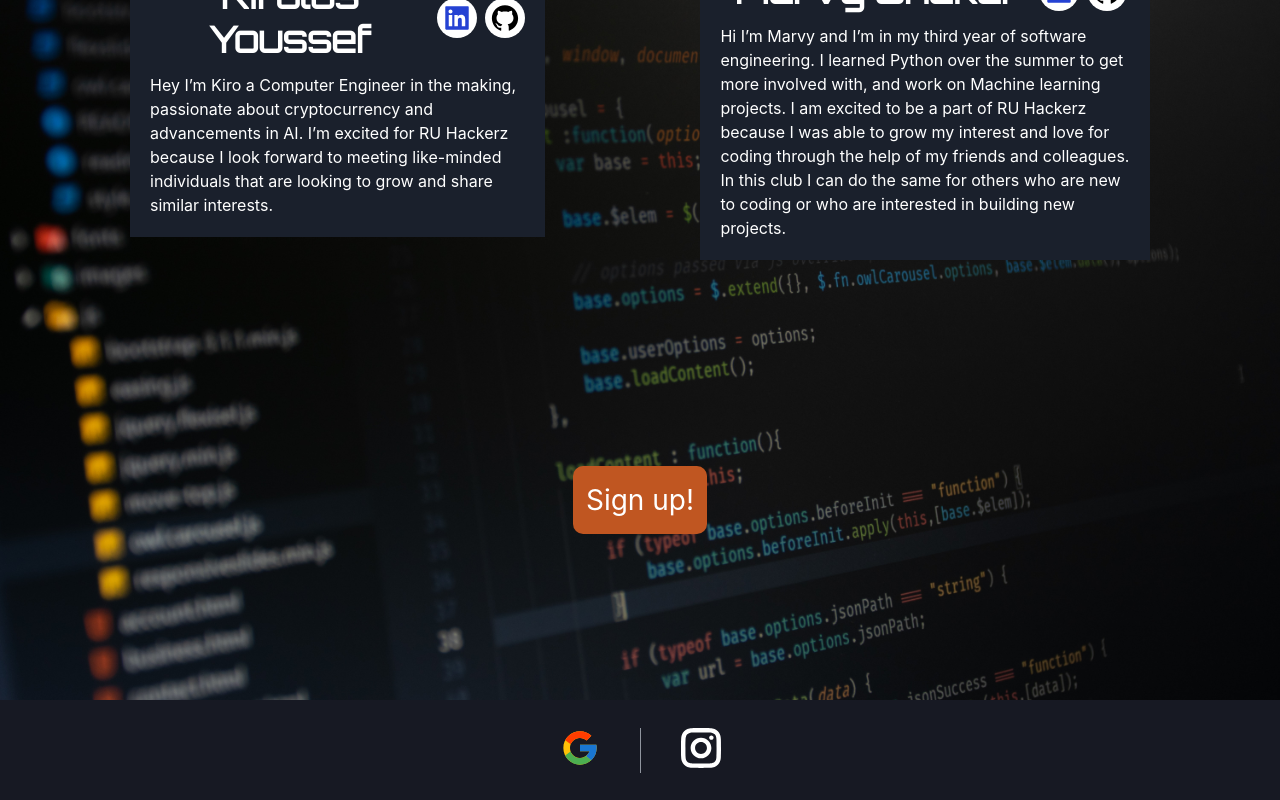
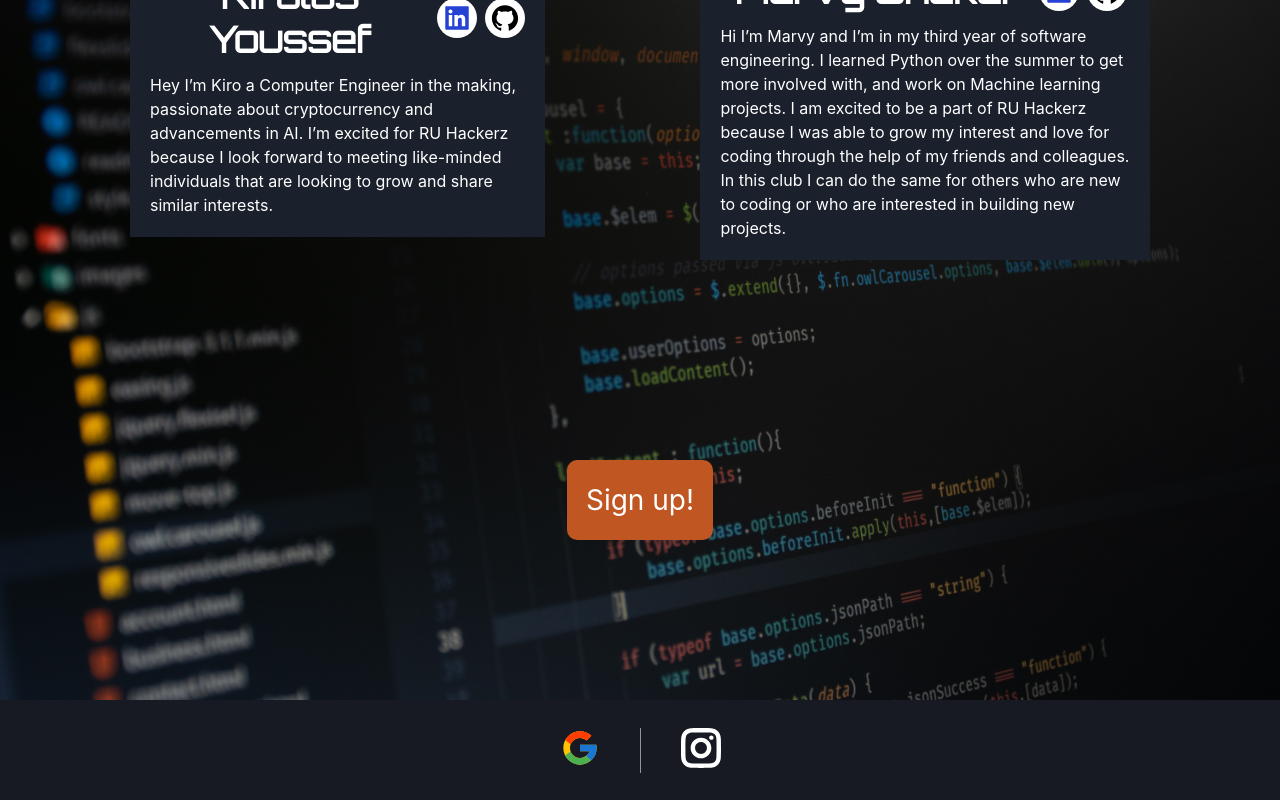
Before and after one commit to joeelmahallawy/ru-hackerz, a Next.js app: page / in a window 1280 px wide. Shown: the part 3473-4273 px from the top of the page. Built offline with nearby package versions, Linux system fonts and the light colour scheme.

Commit message:
btn szie

```diff
--- a/pages/index.tsx
+++ b/pages/index.tsx
@@ -425,13 +425,13 @@ const IndexPage = () => {
               as="button"
               fontSize={["205%", "200%", "190%", "182.5%", "175%"]}
               borderRadius="10px"
-              p={["3.5%", "3%", "3%", "2%", "1%"]}
+              p={["3.5%", "3%", "3%", "2%", "1.5%"]}
               size="lg"
               bg="orange.600"
               _focus={{ outline: "none" }}
               _hover={{
                 borderBottom: "0px",
-                p: ["3.75%", "3.25%", "3.25%", "2.25%", "1.25%"],
+                p: ["3.75%", "3.25%", "3.25%", "2.25%", "1.75%"],
                 fontSize: ["225%", "210%", "200%", "192.5%", "185%"],
                 bg: "orange.600",
               }}
```
